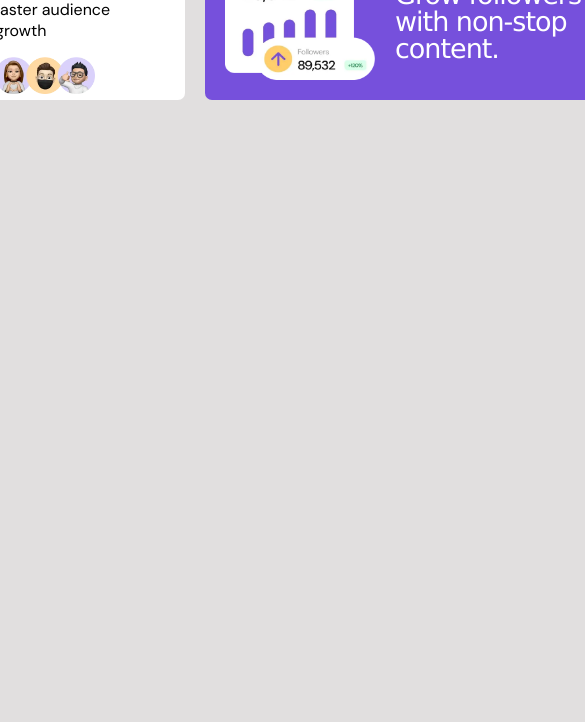
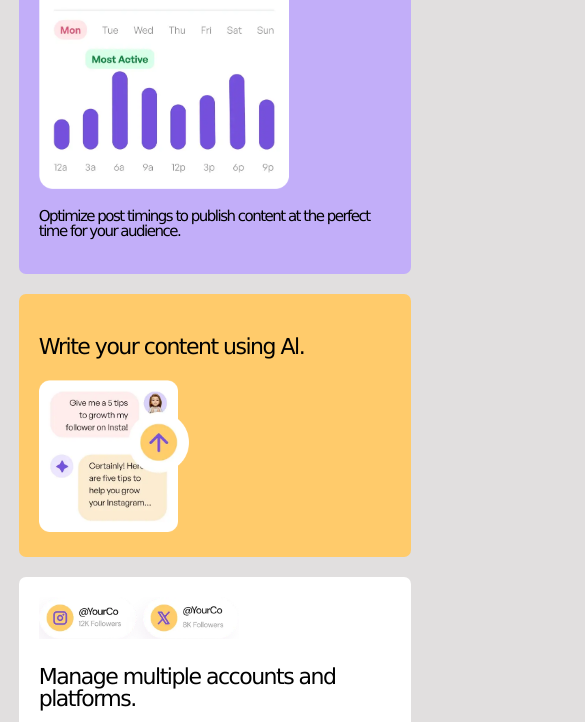
Before and after one commit to medina200812-max/bento, a plain HTML site: page index.html in a window 390 px wide. Shown: the part 622-1344 px from the top of the page, 585 px wide, since content can reach past the window. Before the commit the page ends 844 px from the top, so only its background shows below. Drawn offline with Linux system fonts and the light colour scheme.

Commit message:
index.html

```diff
--- a/index.html
+++ b/index.html
@@ -101,6 +101,45 @@
         display: flex;
         flex-direction: row;
         gap: 20px;
+      }
+      @media (max-width: 500px) {
+        body {
+          padding: 40px;
+        }
+
+        .container {
+          width: 100%;
+          height: auto;
+          padding: 15px;
+          display: flex;
+          flex-direction: column;
+          gap: 20px;
+        }
+
+        .box1,
+        .box2,
+        .box3,
+        .box4,
+        .box5,
+        .box6,
+        .box7,
+        .box8 {
+          grid-column: auto;
+          grid-row: auto;
+          width: 100%;
+          height: auto;
+        }
+
+        .box2 img,
+        .box3 img,
+        .box4 img,
+        .box5 img,
+        .box6 img,
+        .box7 img,
+        .box8 img {
+          width: 100%;
+          height: auto;
+        }
       }
     </style>
   </head>
```
